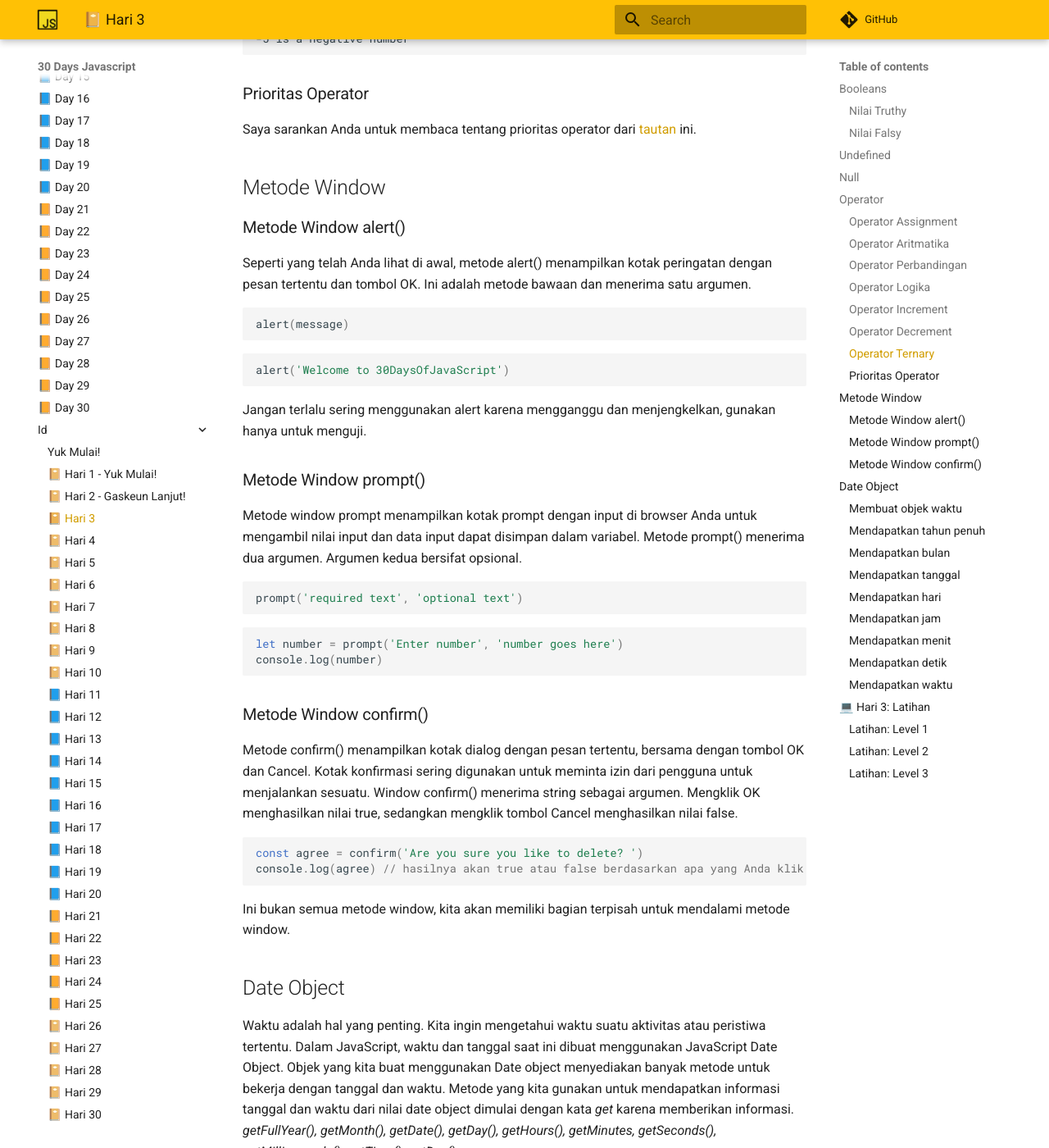
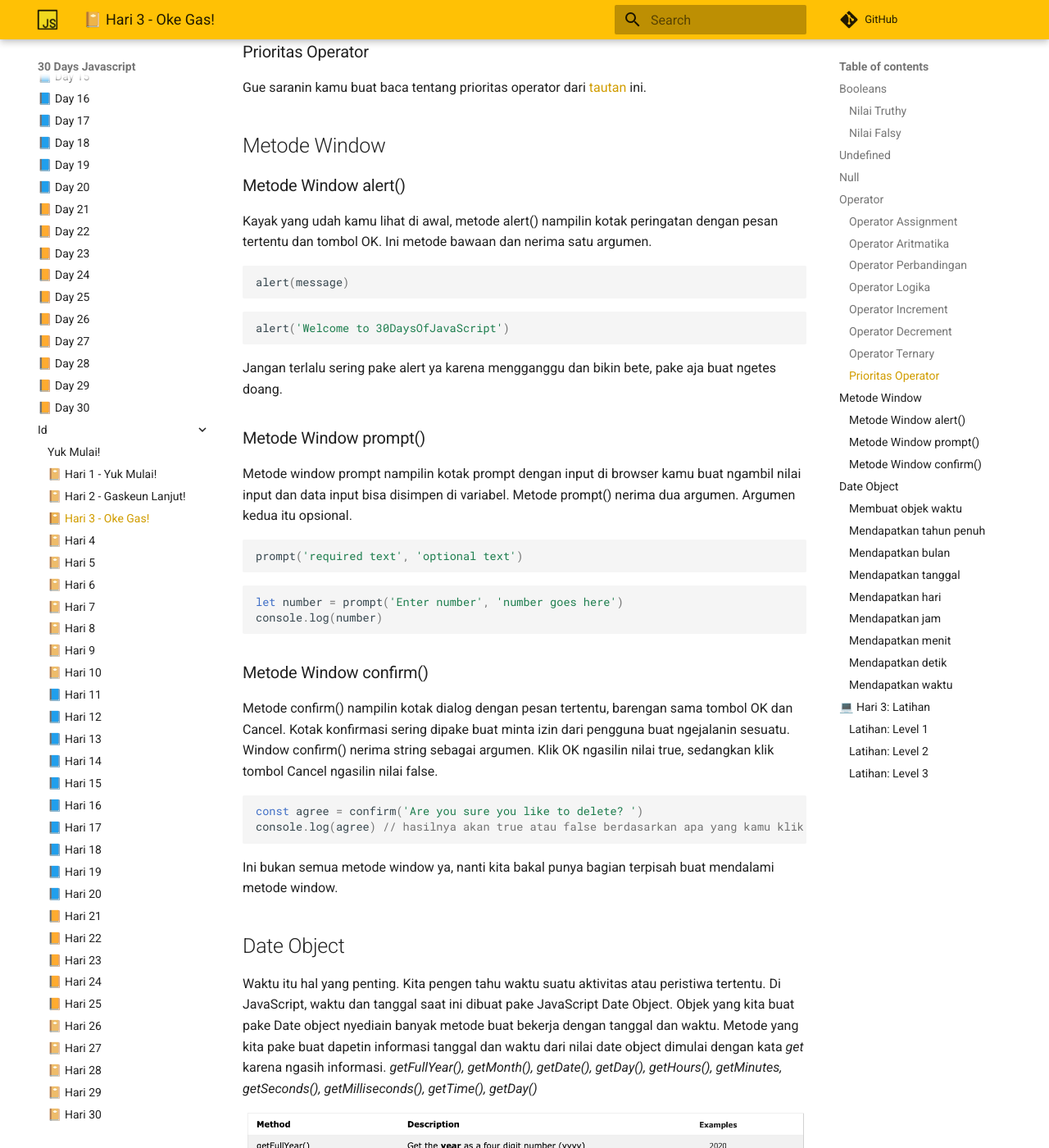
Before and after one commit to devinesia/30-days-javascript-web, an MkDocs documentation site: the page built from docs/id/03-day.md, in a window 1280 px wide and 1400 px high, scrolled down 6476 px. Shown: the whole window at 82% size. Built offline with MkDocs 1.6.1 and Material for MkDocs 9.7.7, drawn with Linux system fonts in a browser that asks for light colours; comment, search, counter and statistics services are not loaded; some of the changed text lies outside the part shown.

Commit message:
Rewrite Indonesian Day 03 with casual fun tone

````diff
--- a/docs/id/03-day.md
+++ b/docs/id/03-day.md
@@ -1,8 +1,8 @@
-# 📔 Hari 3
+# 📔 Hari 3 - Oke Gas!
 
 ## Booleans
 
-Tipe data boolean merepresentasikan salah satu dari dua nilai: _true_ atau _false_. Nilai boolean adalah true atau false. Penggunaan tipe data ini akan menjadi jelas ketika Anda memulai operator perbandingan. Setiap perbandingan mengembalikan nilai boolean yaitu true atau false.
+Tipe data boolean merepresentasikan salah satu dari dua nilai: _true_ atau _false_. Nilai boolean itu true atau false. Nanti bakal makin jelas pas kamu mulai pake operator perbandingan. Setiap perbandingan ngembaliin nilai boolean yaitu true atau false.
 
 **Contoh: Nilai Boolean**
 
@@ -15,7 +15,7 @@ let truValue = 4 > 3    // true
 let falseValue = 4 < 3  // false
 ```
 
-Kita sepakat bahwa nilai boolean adalah true atau false.
+Kita sepakat ya bahwa nilai boolean itu true atau false.
 
 ### Nilai Truthy
 
@@ -33,11 +33,11 @@ Kita sepakat bahwa nilai boolean adalah true atau false.
 - boolean false
 - '', "", ``, string kosong
 
-Penting untuk mengingat nilai truthy dan falsy tersebut. Di bagian selanjutnya, kita akan menggunakannya dengan kondisi untuk membuat keputusan.
+Penting nih buat ngapalin nilai truthy dan falsy tersebut. Di bagian selanjutnya, kita bakal pake mereka dengan kondisi buat ngambil keputusan.
 
 ## Undefined
 
-Jika kita mendeklarasikan variabel dan tidak menetapkan nilai, nilainya akan menjadi undefined. Selain itu, jika sebuah fungsi tidak mengembalikan nilai, hasilnya akan undefined.
+Kalau kita deklarasikan variabel dan nggak ngasih nilai, nilainya bakal undefined. Selain itu, kalau sebuah fungsi nggak ngembaliin nilai, hasilnya bakal undefined.
 
 ```js
 let firstName
@@ -55,7 +55,7 @@ console.log(empty) // -> null , berarti tidak ada nilai
 
 ### Operator Assignment
 
-Tanda sama dengan dalam JavaScript adalah operator assignment. Digunakan untuk menetapkan nilai ke variabel.
+Tanda sama dengan dalam JavaScript adalah operator assignment. Dipake buat ngeset nilai ke variabel.
 
 ```js
 let firstName = 'Asabeneh'
@@ -124,7 +124,7 @@ console.log(
 
 ### Operator Perbandingan
 
-Dalam pemrograman kita membandingkan nilai, kita menggunakan operator perbandingan untuk membandingkan dua nilai. Kita memeriksa apakah suatu nilai lebih besar, lebih kecil, atau sama dengan nilai lainnya.
+Dalam pemrograman kita bandingin nilai, kita pake operator perbandingan buat ngebandingin dua nilai. Kita ngecek apakah suatu nilai lebih gede, lebih kecil, atau sama dengan nilai lainnya.
 
 ![Operator Perbandingan](../images/comparison_operators.png)
 **Contoh: Operator Perbandingan**
@@ -164,18 +164,18 @@ console.log('tomato'.length == 'potato'.length)  // true
 console.log('python'.length > 'dragon'.length)   // false
 ```
 
-Cobalah untuk memahami perbandingan di atas dengan sedikit logika. Mengingat tanpa logika mungkin sulit.
-JavaScript bisa dibilang bahasa pemrograman yang agak aneh. Kode JavaScript berjalan dan memberi Anda hasil, tetapi kecuali Anda sudah mahir, hasilnya mungkin tidak seperti yang diinginkan.
+Coba deh pahami perbandingan di atas dengan sedikit logika. Ngapalin doang tanpa logika mungkin susah.
+JavaScript bisa dibilang bahasa pemrograman yang agak aneh sih. Kode JavaScript jalan dan ngasih kamu hasil, tapi kecuali kamu udah mahir, hasilnya mungkin nggak sesuai harapan.
 
-Sebagai aturan praktis, jika suatu nilai tidak true dengan == maka tidak akan sama dengan ===. Menggunakan === lebih aman daripada menggunakan ==. [Tautan](https://dorey.github.io/JavaScript-Equality-Table/) berikut memiliki daftar lengkap perbandingan tipe data.
+Sebagai aturan praktis, kalau suatu nilai nggak true dengan == maka nggak bakal sama dengan ===. Pake === lebih aman daripada pake ==. [Tautan](https://dorey.github.io/JavaScript-Equality-Table/) berikut punya daftar lengkap perbandingan tipe data.
 
 ### Operator Logika
 
 Simbol berikut adalah operator logika yang umum:
 && (ampersand), || (pipe) dan ! (negasi).
-Operator && menghasilkan true hanya jika kedua operand bernilai true.
-Operator || menghasilkan true jika salah satu operand bernilai true.
-Operator ! meniadakan true menjadi false dan false menjadi true.
+Operator && ngasilin true cuma kalau kedua operand bernilai true.
+Operator || ngasilin true kalau salah satu operand bernilai true.
+Operator ! meniadakan true jadi false dan false jadi true.
 
 ```js
 // && contoh operator ampersand
@@ -201,7 +201,7 @@ let isMarried = !false                // true
 
 ### Operator Increment
 
-Dalam JavaScript kita menggunakan operator increment untuk menambah nilai yang tersimpan dalam variabel. Increment bisa berupa pre atau post increment. Mari kita lihat masing-masing:
+Di JavaScript kita pake operator increment buat nambahin nilai yang tersimpan di variabel. Increment bisa berupa pre atau post increment. Yuk kita lihat masing-masing:
 
 1. Pre-increment
 
@@ -219,11 +219,11 @@ console.log(count++)        // 0
 console.log(count)          // 1
 ```
 
-Kita lebih sering menggunakan post-increment. Setidaknya Anda harus ingat cara menggunakan operator post-increment.
+Kita lebih sering pake post-increment sih. Setidaknya kamu harus inget cara pake operator post-increment ya.
 
 ### Operator Decrement
 
-Dalam JavaScript kita menggunakan operator decrement untuk mengurangi nilai yang tersimpan dalam variabel. Decrement bisa berupa pre atau post decrement. Mari kita lihat masing-masing:
+Di JavaScript kita pake operator decrement buat ngurangin nilai yang tersimpan di variabel. Decrement bisa berupa pre atau post decrement. Yuk kita lihat masing-masing:
 
 1. Pre-decrement
 
@@ -243,8 +243,8 @@ console.log(count)   // -1
 
 ### Operator Ternary
 
-Operator ternary memungkinkan untuk menulis kondisi.
-Cara lain untuk menulis kondisional adalah menggunakan operator ternary. Lihat contoh berikut:
+Operator ternary memungkinkan kita buat nulis kondisi.
+Cara lain buat nulis kondisional adalah pake operator ternary. Lihat contoh berikut nih:
 
 ```js
 let isRaining = true
@@ -282,13 +282,13 @@ number > 0
 
 ### Prioritas Operator
 
-Saya sarankan Anda untuk membaca tentang prioritas operator dari [tautan](https://developer.mozilla.org/en-US/docs/Web/JavaScript/Reference/Operators/Operator_Precedence) ini.
+Gue saranin kamu buat baca tentang prioritas operator dari [tautan](https://developer.mozilla.org/en-US/docs/Web/JavaScript/Reference/Operators/Operator_Precedence) ini.
 
 ## Metode Window
 
 ### Metode Window alert()
 
-Seperti yang telah Anda lihat di awal, metode alert() menampilkan kotak peringatan dengan pesan tertentu dan tombol OK. Ini adalah metode bawaan dan menerima satu argumen.
+Kayak yang udah kamu lihat di awal, metode alert() nampilin kotak peringatan dengan pesan tertentu dan tombol OK. Ini metode bawaan dan nerima satu argumen.
 
 ```js
 alert(message)
@@ -298,11 +298,11 @@ alert(message)
 alert('Welcome to 30DaysOfJavaScript')
 ```
 
-Jangan terlalu sering menggunakan alert karena mengganggu dan menjengkelkan, gunakan hanya untuk menguji.
+Jangan terlalu sering pake alert ya karena mengganggu dan bikin bete, pake aja buat ngetes doang.
 
 ### Metode Window prompt()
 
-Metode window prompt menampilkan kotak prompt dengan input di browser Anda untuk mengambil nilai input dan data input dapat disimpan dalam variabel. Metode prompt() menerima dua argumen. Argumen kedua bersifat opsional.
+Metode window prompt nampilin kotak prompt dengan input di browser kamu buat ngambil nilai input dan data input bisa disimpen di variabel. Metode prompt() nerima dua argumen. Argumen kedua itu opsional.
 
 ```js
 prompt('required text', 'optional text')
@@ -315,38 +315,38 @@ console.log(number)
 
 ### Metode Window confirm()
 
-Metode confirm() menampilkan kotak dialog dengan pesan tertentu, bersama dengan tombol OK dan Cancel.
-Kotak konfirmasi sering digunakan untuk meminta izin dari pengguna untuk menjalankan sesuatu. Window confirm() menerima string sebagai argumen.
-Mengklik OK menghasilkan nilai true, sedangkan mengklik tombol Cancel menghasilkan nilai false.
+Metode confirm() nampilin kotak dialog dengan pesan tertentu, barengan sama tombol OK dan Cancel.
+Kotak konfirmasi sering dipake buat minta izin dari pengguna buat ngejalanin sesuatu. Window confirm() nerima string sebagai argumen.
+Klik OK ngasilin nilai true, sedangkan klik tombol Cancel ngasilin nilai false.
 
 ```js
 const agree = confirm('Are you sure you like to delete? ')
-console.log(agree) // hasilnya akan true atau false berdasarkan apa yang Anda klik pada kotak dialog
+console.log(agree) // hasilnya akan true atau false berdasarkan apa yang kamu klik pada kotak dialog
 ```
 
-Ini bukan semua metode window, kita akan memiliki bagian terpisah untuk mendalami metode window.
+Ini bukan semua metode window ya, nanti kita bakal punya bagian terpisah buat mendalami metode window.
 
 ## Date Object
 
-Waktu adalah hal yang penting. Kita ingin mengetahui waktu suatu aktivitas atau peristiwa tertentu. Dalam JavaScript, waktu dan tanggal saat ini dibuat menggunakan JavaScript Date Object. Objek yang kita buat menggunakan Date object menyediakan banyak metode untuk bekerja dengan tanggal dan waktu. Metode yang kita gunakan untuk mendapatkan informasi tanggal dan waktu dari nilai date object dimulai dengan kata _get_ karena memberikan informasi.
+Waktu itu hal yang penting. Kita pengen tahu waktu suatu aktivitas atau peristiwa tertentu. Di JavaScript, waktu dan tanggal saat ini dibuat pake JavaScript Date Object. Objek yang kita buat pake Date object nyediain banyak metode buat bekerja dengan tanggal dan waktu. Metode yang kita pake buat dapetin informasi tanggal dan waktu dari nilai date object dimulai dengan kata _get_ karena ngasih informasi.
 _getFullYear(), getMonth(), getDate(), getDay(), getHours(), getMinutes, getSeconds(), getMilliseconds(), getTime(), getDay()_
 
 ![Date time Object](../images/date_time_object.png)
 
 ### Membuat objek waktu
 
-Setelah kita membuat objek waktu. Objek waktu akan memberikan informasi tentang waktu. Mari kita buat objek waktu.
+Begitu kita bikin objek waktu, objek waktu bakal ngasih informasi tentang waktu. Yuk kita bikin objek waktu.
 
 ```js
 const now = new Date()
 console.log(now) // Sat Jan 04 2020 00:56:41 GMT+0200 (Eastern European Standard Time)
 ```
 
-Kita telah membuat objek waktu dan kita dapat mengakses informasi tanggal waktu apa pun dari objek menggunakan metode get yang telah kita sebutkan di tabel.
+Kita udah bikin objek waktu dan kita bisa akses informasi tanggal waktu apa pun dari objek pake metode get yang udah kita sebutin di tabel.
 
 ### Mendapatkan tahun penuh
 
-Mari kita ekstrak atau dapatkan tahun penuh dari objek waktu.
+Yuk kita ekstrak atau dapetin tahun penuh dari objek waktu.
 
 ```js
 const now = new Date()
@@ -355,7 +355,7 @@ console.log(now.getFullYear()) // 2020
 
 ### Mendapatkan bulan
 
-Mari kita ekstrak atau dapatkan bulan dari objek waktu.
+Yuk kita ekstrak atau dapetin bulan dari objek waktu.
 
 ```js
 const now = new Date()
@@ -364,7 +364,7 @@ console.log(now.getMonth()) // 0, karena bulannya adalah Januari, bulan(0-11)
 
 ### Mendapatkan tanggal
 
-Mari kita ekstrak atau dapatkan tanggal dari objek waktu.
+Yuk kita ekstrak atau dapetin tanggal dari objek waktu.
 
 ```js
 const now = new Date()
@@ -373,7 +373,7 @@ console.log(now.getDate()) // 4, karena tanggalnya adalah 4, tanggal(1-31)
 
 ### Mendapatkan hari
 
-Mari kita ekstrak atau dapatkan hari dalam seminggu dari objek waktu.
+Yuk kita ekstrak atau dapetin hari dalam seminggu dari objek waktu.
 
 ```js
 const now = new Date()
@@ -384,7 +384,7 @@ console.log(now.getDay()) // 6, karena harinya adalah Sabtu yang merupakan hari
 
 ### Mendapatkan jam
 
-Mari kita ekstrak atau dapatkan jam dari objek waktu.
+Yuk kita ekstrak atau dapetin jam dari objek waktu.
 
 ```js
 const now = new Date()
@@ -393,7 +393,7 @@ console.log(now.getHours()) // 0, karena waktunya adalah 00:56:41
 
 ### Mendapatkan menit
 
-Mari kita ekstrak atau dapatkan menit dari objek waktu.
+Yuk kita ekstrak atau dapetin menit dari objek waktu.
 
 ```js
 const now = new Date()
@@ -402,7 +402,7 @@ console.log(now.getMinutes()) // 56, karena waktunya adalah 00:56:41
 
 ### Mendapatkan detik
 
-Mari kita ekstrak atau dapatkan detik dari objek waktu.
+Yuk kita ekstrak atau dapetin detik dari objek waktu.
 
 ```js
 const now = new Date()
@@ -411,7 +411,7 @@ console.log(now.getSeconds()) // 41, karena waktunya adalah 00:56:41
 
 ### Mendapatkan waktu
 
-Metode ini memberikan waktu dalam milidetik mulai dari 1 Januari 1970. Ini juga dikenal sebagai waktu Unix. Kita bisa mendapatkan unix time dengan dua cara:
+Metode ini ngasih waktu dalam milidetik mulai dari 1 Januari 1970. Ini juga dikenal sebagai waktu Unix. Kita bisa dapetin unix time dengan dua cara:
 
 1. Menggunakan _getTime()_
 
@@ -430,7 +430,7 @@ const timeInSeconds = new Date().getTime()
 console.log(allSeconds == timeInSeconds) // true
 ```
 
-Mari kita format nilai-nilai ini ke format waktu yang dapat dibaca manusia.
+Yuk kita format nilai-nilai ini ke format waktu yang bisa dibaca manusia.
 **Contoh:**
 
 ```js
@@ -444,20 +444,20 @@ const minutes = now.getMinutes() // mengembalikan angka (0 -59)
 console.log(`${date}/${month}/${year} ${hours}:${minutes}`) // 4/1/2020 0:56
 ```
 
-🌕 Anda memiliki energi tanpa batas. Anda baru saja menyelesaikan tantangan hari ke-3 dan Anda selangkah lebih maju menuju kehebatan. Sekarang lakukan beberapa latihan untuk otak dan otot Anda.
+🌕 Kamu punya energi tanpa batas! Kamu baru aja nyelesein tantangan hari ke-3 dan kamu selangkah lebih maju menuju kehebatan. Gaskeun sekarang lakuin latihan buat otak dan otot kamu.
 
 ## 💻 Hari 3: Latihan
 
 ### Latihan: Level 1
 
-1. Deklarasikan variabel firstName, lastName, country, city, age, isMarried, year dan berikan nilai padanya, lalu gunakan operator typeof untuk memeriksa tipe data yang berbeda.
-2. Periksa apakah tipe dari '10' sama dengan 10
-3. Periksa apakah parseInt('9.8') sama dengan 10
+1. Deklarasikan variabel firstName, lastName, country, city, age, isMarried, year dan kasih nilai padanya, terus pake operator typeof buat ngecek tipe data yang beda-beda.
+2. Cek apakah tipe dari '10' sama dengan 10
+3. Cek apakah parseInt('9.8') sama dengan 10
 4. Nilai boolean adalah true atau false.
-   1. Tulis tiga pernyataan JavaScript yang memberikan nilai truthy.
-   2. Tulis tiga pernyataan JavaScript yang memberikan nilai falsy.
+   1. Tulis tiga pernyataan JavaScript yang ngasilin nilai truthy.
+   2. Tulis tiga pernyataan JavaScript yang ngasilin nilai falsy.
 
-5. Cari tahu hasil dari ekspresi perbandingan berikut terlebih dahulu tanpa menggunakan console.log(). Setelah Anda memutuskan hasilnya, konfirmasikan menggunakan console.log()
+5. Cari tahu hasil dari ekspresi perbandingan berikut duluan tanpa pake console.log(). Setelah kamu mutusin hasilnya, konfirmasiin pake console.log()
    1. 4 > 3
    2. 4 >= 3
    3. 4 < 3
@@ -469,9 +469,9 @@ console.log(`${date}/${month}/${year} ${hours}:${minutes}`) // 4/1/2020 0:56
    9. 4 != '4'
    10. 4 == '4'
    11. 4 === '4'
-   12. Temukan panjang python dan jargon dan buat pernyataan perbandingan falsy.
+   12. Temukan panjang python dan jargon dan bikin pernyataan perbandingan falsy.
 
-6. Cari tahu hasil dari ekspresi berikut terlebih dahulu tanpa menggunakan console.log(). Setelah Anda memutuskan hasilnya, konfirmasikan menggunakan console.log()
+6. Cari tahu hasil dari ekspresi berikut duluan tanpa pake console.log(). Setelah kamu mutusin hasilnya, konfirmasiin pake console.log()
    1. 4 > 3 && 10 < 12
    2. 4 > 3 && 10 > 12
    3. 4 > 3 || 10 < 12
@@ -484,18 +484,18 @@ console.log(`${date}/${month}/${year} ${hours}:${minutes}`) // 4/1/2020 0:56
    10. !(4 === '4')
    11. Tidak ada 'on' di kedua kata dragon dan python
 
-7. Gunakan Date object untuk melakukan aktivitas berikut
+7. Pake Date object buat ngelakuin aktivitas berikut
    1. Berapa tahun hari ini?
    2. Berapa bulan hari ini sebagai angka?
    3. Berapa tanggal hari ini?
    4. Berapa hari hari ini sebagai angka?
    5. Berapa jam sekarang?
    6. Berapa menit sekarang?
-   7. Temukan jumlah detik yang telah berlalu dari 1 Januari 1970 hingga sekarang.
+   7. Temuin jumlah detik yang udah berlalu dari 1 Januari 1970 hingga sekarang.
 
 ### Latihan: Level 2
 
-1. Tulis script yang meminta pengguna memasukkan alas dan tinggi segitiga dan menghitung luas segitiga (luas = 0.5 x a x t).
+1. Tulis script yang minta pengguna masukin alas dan tinggi segitiga dan ngitung luas segitiga (luas = 0.5 x a x t).
 
    ```sh
    Masukkan alas: 20
@@ -503,7 +503,7 @@ console.log(`${date}/${month}/${year} ${hours}:${minutes}`) // 4/1/2020 0:56
    Luas segitiga adalah 100
    ```
 
-1. Tulis script yang meminta pengguna memasukkan sisi a, sisi b, dan sisi c segitiga dan menghitung keliling segitiga (keliling = a + b + c)
+1. Tulis script yang minta pengguna masukin sisi a, sisi b, dan sisi c segitiga dan ngitung keliling segitiga (keliling = a + b + c)
 
    ```sh
    Masukkan sisi a: 5
@@ -512,13 +512,13 @@ console.log(`${date}/${month}/${year} ${hours}:${minutes}`) // 4/1/2020 0:56
    Keliling segitiga adalah 12
    ```
 
-1. Dapatkan panjang dan lebar menggunakan prompt dan hitung luas persegi panjang (luas = panjang x lebar) dan keliling persegi panjang (keliling = 2 x (panjang + lebar))
-1. Dapatkan jari-jari menggunakan prompt dan hitung luas lingkaran (luas = pi x r x r) dan keliling lingkaran (k = 2 x pi x r) di mana pi = 3.14.
+1. Dapetin panjang dan lebar pake prompt dan hitung luas persegi panjang (luas = panjang x lebar) dan keliling persegi panjang (keliling = 2 x (panjang + lebar))
+1. Dapetin jari-jari pake prompt dan hitung luas lingkaran (luas = pi x r x r) dan keliling lingkaran (k = 2 x pi x r) di mana pi = 3.14.
 1. Hitung kemiringan (slope), perpotongan sumbu x (x-intercept) dan perpotongan sumbu y (y-intercept) dari y = 2x -2
-1. Kemiringan adalah m = (y<sub>2</sub>-y<sub>1</sub>)/(x<sub>2</sub>-x<sub>1</sub>). Temukan kemiringan antara titik (2, 2) dan titik (6,10)
-1. Bandingkan kemiringan dari dua pertanyaan di atas.
-1. Hitung nilai y (y = x<sup>2</sup> + 6x + 9). Coba gunakan nilai x yang berbeda dan cari tahu pada nilai x berapa y adalah 0.
-1. Tulis script yang meminta pengguna memasukkan jam dan tarif per jam. Hitung gaji orang tersebut?
+1. Kemiringan adalah m = (y<sub>2</sub>-y<sub>1</sub>)/(x<sub>2</sub>-x<sub>1</sub>). Temuin kemiringan antara titik (2, 2) dan titik (6,10)
+1. Bandingin kemiringan dari dua pertanyaan di atas.
+1. Hitung nilai y (y = x<sup>2</sup> + 6x + 9). Coba pake nilai x yang beda-beda dan cari tahu di nilai x berapa y adalah 0.
+1. Tulis script yang minta pengguna masukin jam dan tarif per jam. Hitung gaji orang tersebut?
 
     ```sh
     Masukkan jam: 40
@@ -526,8 +526,8 @@ console.log(`${date}/${month}/${year} ${hours}:${minutes}`) // 4/1/2020 0:56
     Penghasilan mingguan Anda adalah 1120
     ```
 
-1. Jika panjang nama Anda lebih dari 7, katakan nama Anda panjang, jika tidak katakan nama Anda pendek.
-1. Bandingkan panjang nama depan dan nama keluarga Anda, dan Anda harus mendapatkan output ini.
+1. Kalau panjang nama kamu lebih dari 7, bilang nama kamu panjang, kalau nggak bilang nama kamu pendek.
+1. Bandingin panjang nama depan dan nama keluarga kamu, dan kamu harus dapetin output ini.
 
     ```js
     let firstName = 'Asabeneh'
@@ -549,7 +549,7 @@ console.log(`${date}/${month}/${year} ${hours}:${minutes}`) // 4/1/2020 0:56
    Saya 225 tahun lebih tua dari Anda.
    ```
 
-1. Menggunakan prompt dapatkan tahun lahir pengguna dan jika pengguna berusia 18 tahun ke atas, izinkan pengguna untuk mengemudi, jika tidak beri tahu pengguna untuk menunggu sejumlah tahun tertentu.
+1. Pake prompt dapetin tahun lahir pengguna dan kalau pengguna berusia 18 tahun ke atas, izinin pengguna buat nyetir, kalau nggak kasih tahu pengguna buat nunggu sejumlah tahun tertentu.
 
     ```sh
 
@@ -560,19 +560,19 @@ console.log(`${date}/${month}/${year} ${hours}:${minutes}`) // 4/1/2020 0:56
     Anda berusia 15. Anda akan diizinkan mengemudi setelah 3 tahun.
     ```
 
-1. Tulis script yang meminta pengguna memasukkan jumlah tahun. Hitung jumlah detik yang dapat dijalani seseorang. Asumsikan seseorang hidup hanya seratus tahun.
+1. Tulis script yang minta pengguna masukin jumlah tahun. Hitung jumlah detik yang bisa dijalani seseorang. Asumsikan seseorang hidup cuma seratus tahun.
 
    ```sh
    Masukkan jumlah tahun Anda hidup: 100
    Anda hidup 3153600000 detik.
    ```
 
-1. Buat format waktu yang dapat dibaca manusia menggunakan Date time object
+1. Bikin format waktu yang bisa dibaca manusia pake Date time object
    1. YYYY-MM-DD HH:mm
    2. DD-MM-YYYY HH:mm
    3. DD/MM/YYYY HH:mm
 
 ### Latihan: Level 3
 
-1. Buat format waktu yang dapat dibaca manusia menggunakan Date time object. Jam dan menit harus selalu dua digit (7 jam harus 07 dan 5 menit harus 05)
+1. Bikin format waktu yang bisa dibaca manusia pake Date time object. Jam dan menit harus selalu dua digit (7 jam harus 07 dan 5 menit harus 05)
    1. YYY-MM-DD HH:mm contoh. 20120-01-02 07:05
````
Also changed, not shown: other parts of docs/id/03-day.md (+1 -1 lines).
